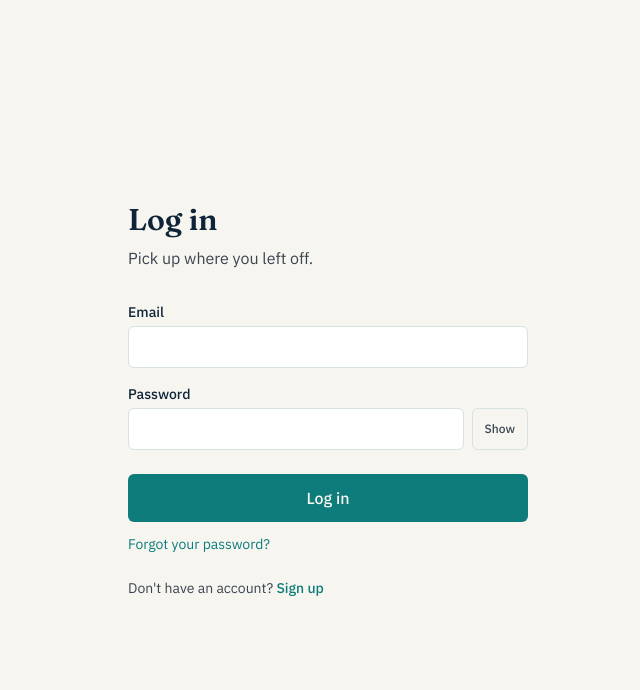
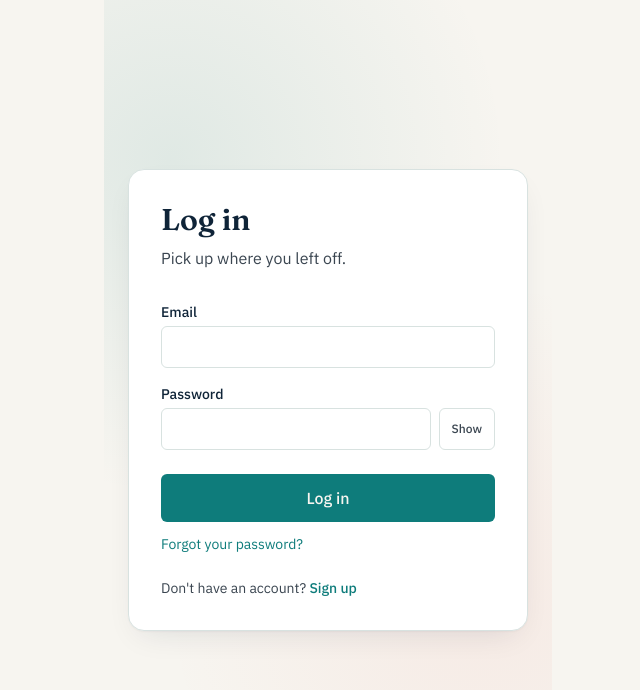
Before and after one commit to uchedavid50-oss/NMCN-platform, a Next.js app in the folder frontend/: page /login in a window 1280 px wide. Shown: the top 690 px of the page, without its empty margins (312-952 px from the left). Built offline with nearby package versions, Linux system fonts and the light colour scheme; no server answers.

Commit message:
Premium polish pass: landing, login, signup pages

```diff
--- a/frontend/app/globals.css
+++ b/frontend/app/globals.css
@@ -4,7 +4,6 @@
 
 :root {
   --chart-line: #0e7c7b;
-
   --color-ink-navy: #0f2438;
   --color-chart-cream: #f7f5f0;
   --color-vital-teal: #0e7c7b;
@@ -16,10 +15,6 @@
 
 .dark {
   --chart-line: #2fd9c7;
-
-  /* Headings/body text and background swap roles in dark mode — same tokens,
-     inverted meaning, so every page using them re-themes automatically
-     without touching each page's markup. */
   --color-ink-navy: #f2f5f7;
   --color-chart-cream: #0b1622;
   --color-vital-teal: #2fd9c7;
@@ -35,9 +30,6 @@ body {
   transition: background-color 0.2s ease, color 0.2s ease;
 }
 
-/* Signature element: a pulse-line trace used on the auth pages and, later,
-   on readiness/score screens. Calm and steady rather than jagged — the
-   platform's whole point is to make exam-day nerves feel measured. */
 .pulse-trace {
   stroke: var(--chart-line);
   stroke-width: 2;
@@ -53,9 +45,65 @@ body {
   }
 }
 
+/* Premium polish: subtle staggered entrance for hero/form content, and a
+   soft ambient glow behind key pages, rather than anything flashy — the
+   platform's whole design language is "calm confidence", not excitement. */
+@keyframes fade-in-up {
+  from {
+    opacity: 0;
+    transform: translateY(10px);
+  }
+  to {
+    opacity: 1;
+    transform: translateY(0);
+  }
+}
+
+.animate-fade-in-up {
+  animation: fade-in-up 0.7s cubic-bezier(0.16, 1, 0.3, 1) both;
+}
+
+.delay-1 {
+  animation-delay: 0.08s;
+}
+.delay-2 {
+  animation-delay: 0.16s;
+}
+.delay-3 {
+  animation-delay: 0.24s;
+}
+.delay-4 {
+  animation-delay: 0.32s;
+}
+
+.ambient-glow {
+  position: absolute;
+  inset: 0;
+  z-index: -1;
+  pointer-events: none;
+  background:
+    radial-gradient(circle at 15% 20%, color-mix(in srgb, var(--color-vital-teal) 10%, transparent), transparent 45%),
+    radial-gradient(circle at 85% 75%, color-mix(in srgb, var(--color-pulse-coral) 7%, transparent), transparent 45%);
+}
+
+.auth-card {
+  background-color: var(--color-card-bg);
+  border: 1px solid var(--color-mist);
+  border-radius: 1rem;
+  box-shadow: 0 1px 2px rgba(15, 36, 56, 0.04), 0 12px 32px -12px rgba(15, 36, 56, 0.12);
+  transition: box-shadow 0.3s ease, border-color 0.3s ease;
+}
+
+.auth-card:hover {
+  box-shadow: 0 1px 2px rgba(15, 36, 56, 0.05), 0 20px 40px -14px rgba(15, 36, 56, 0.16);
+}
+
 @media (prefers-reduced-motion: reduce) {
-  .pulse-trace {
+  .pulse-trace,
+  .animate-fade-in-up {
     animation: none;
     stroke-dashoffset: 0;
+    opacity: 1;
+    transform: none;
   }
 }
--- a/frontend/app/login/page.tsx
+++ b/frontend/app/login/page.tsx
@@ -44,7 +44,9 @@ export default function LoginPage() {
 
   if (requiresTwoFactor) {
     return (
-      <main className="mx-auto flex min-h-screen max-w-md flex-col justify-center px-6">
+      <main className="relative mx-auto flex min-h-screen max-w-md flex-col justify-center overflow-hidden px-6">
+        <div className="ambient-glow" />
+        <div className="auth-card animate-fade-in-up p-8">
           <h1 className="font-display text-3xl font-semibold text-ink-navy">Enter your code</h1>
           <p className="mt-2 text-graphite">
             Open your authenticator app and enter the 6-digit code for this account.
@@ -60,14 +62,14 @@ export default function LoginPage() {
                 maxLength={6}
                 value={totpCode}
                 onChange={(e) => setTotpCode(e.target.value)}
-              className="rounded-md border border-mist px-4 py-2 text-center font-mono text-lg tracking-widest focus:border-vital-teal focus:outline-none"
+                className="rounded-md border border-mist px-4 py-2 text-center font-mono text-lg tracking-widest transition-colors focus:border-vital-teal focus:outline-none"
               />
             </label>
             {error && <p className="text-sm text-pulse-coral">{error}</p>}
             <button
               type="submit"
               disabled={submitting || totpCode.length !== 6}
-            className="mt-2 rounded-md bg-vital-teal px-6 py-3 font-medium text-chart-cream transition hover:bg-ink-navy disabled:opacity-50"
+              className="mt-2 rounded-md bg-vital-teal px-6 py-3 font-medium text-chart-cream transition-all duration-200 hover:-translate-y-0.5 hover:bg-ink-navy hover:shadow-lg disabled:opacity-50 disabled:hover:translate-y-0 disabled:hover:shadow-none"
             >
               {submitting ? "Verifying…" : "Verify and log in"}
             </button>
@@ -78,17 +80,20 @@ export default function LoginPage() {
                 setTotpCode("");
                 setError(null);
               }}
-            className="text-sm text-graphite hover:underline"
+              className="text-sm text-graphite transition-colors hover:text-vital-teal hover:underline"
             >
               ← Back
             </button>
           </form>
+        </div>
       </main>
     );
   }
 
   return (
-    <main className="mx-auto flex min-h-screen max-w-md flex-col justify-center px-6">
+    <main className="relative mx-auto flex min-h-screen max-w-md flex-col justify-center overflow-hidden px-6">
+      <div className="ambient-glow" />
+      <div className="auth-card animate-fade-in-up p-8">
         <h1 className="font-display text-3xl font-semibold text-ink-navy">Log in</h1>
         <p className="mt-2 text-graphite">Pick up where you left off.</p>
         <form onSubmit={handleSubmit} className="mt-8 flex flex-col gap-4">
@@ -99,7 +104,7 @@ export default function LoginPage() {
               required
               value={email}
               onChange={(e) => setEmail(e.target.value)}
-            className="rounded-md border border-mist px-4 py-2 focus:border-vital-teal focus:outline-none"
+              className="rounded-md border border-mist px-4 py-2 transition-colors focus:border-vital-teal focus:outline-none"
             />
           </label>
           <label className="flex flex-col gap-1">
@@ -110,12 +115,12 @@ export default function LoginPage() {
                 required
                 value={password}
                 onChange={(e) => setPassword(e.target.value)}
-              className="flex-1 rounded-md border border-mist px-4 py-2 focus:border-vital-teal focus:outline-none"
+                className="flex-1 rounded-md border border-mist px-4 py-2 transition-colors focus:border-vital-teal focus:outline-none"
               />
               <button
                 type="button"
                 onClick={() => setShowPassword((s) => !s)}
-              className="rounded-md border border-mist px-3 text-xs font-medium text-graphite hover:border-vital-teal hover:text-vital-teal"
+                className="rounded-md border border-mist px-3 text-xs font-medium text-graphite transition-colors hover:border-vital-teal hover:text-vital-teal"
               >
                 {showPassword ? "Hide" : "Show"}
               </button>
@@ -125,7 +130,7 @@ export default function LoginPage() {
           <button
             type="submit"
             disabled={submitting}
-          className="mt-2 rounded-md bg-vital-teal px-6 py-3 font-medium text-chart-cream transition hover:bg-ink-navy disabled:opacity-50"
+            className="mt-2 rounded-md bg-vital-teal px-6 py-3 font-medium text-chart-cream transition-all duration-200 hover:-translate-y-0.5 hover:bg-ink-navy hover:shadow-lg disabled:opacity-50 disabled:hover:translate-y-0 disabled:hover:shadow-none"
           >
             {submitting ? "Logging in…" : "Log in"}
           </button>
@@ -141,6 +146,7 @@ export default function LoginPage() {
             Sign up
           </Link>
         </p>
+      </div>
     </main>
   );
 }
--- a/frontend/app/page.tsx
+++ b/frontend/app/page.tsx
@@ -1,37 +1,36 @@
 import Link from "next/link";
 import { PulseTrace } from "@/components/PulseTrace";
 import { ThemeToggle } from "@/components/ThemeToggle";
-
 export default function Home() {
   return (
-    <main className="relative mx-auto flex min-h-screen max-w-3xl flex-col justify-center px-6 py-16">
+    <main className="relative mx-auto flex min-h-screen max-w-3xl flex-col justify-center overflow-hidden px-6 py-16">
+      <div className="ambient-glow" />
       <div className="absolute right-6 top-6">
         <ThemeToggle />
       </div>
-
-      <p className="font-mono text-sm uppercase tracking-widest text-vital-teal">
+      <p className="animate-fade-in-up font-mono text-sm uppercase tracking-widest text-vital-teal">
         NMCN Professional Qualifying Examination
       </p>
-      <h1 className="mt-4 font-display text-5xl font-semibold leading-tight text-ink-navy">
+      <h1 className="animate-fade-in-up delay-1 mt-4 font-display text-5xl font-semibold leading-tight text-ink-navy">
         Know you&apos;re ready, before exam day does.
       </h1>
-      <p className="mt-6 max-w-xl text-lg text-graphite">
+      <p className="animate-fade-in-up delay-2 mt-6 max-w-xl text-lg text-graphite">
         Practice questions, timed mock exams, and a clear read on exactly which
         topics still need work — built for the NMCN licensing exam.
       </p>
-
-      <PulseTrace className="my-10 h-16 w-full max-w-md" />
-
-      <div className="flex gap-4">
+      <div className="animate-fade-in-up delay-3">
+        <PulseTrace className="my-10 h-16 w-full max-w-md" />
+      </div>
+      <div className="animate-fade-in-up delay-4 flex gap-4">
         <Link
           href="/signup"
-          className="rounded-md bg-vital-teal px-6 py-3 font-body font-medium text-chart-cream transition hover:bg-ink-navy focus-visible:outline focus-visible:outline-2 focus-visible:outline-offset-2 focus-visible:outline-vital-teal"
+          className="rounded-md bg-vital-teal px-6 py-3 font-body font-medium text-chart-cream transition-all duration-200 hover:-translate-y-0.5 hover:bg-ink-navy hover:shadow-lg focus-visible:outline focus-visible:outline-2 focus-visible:outline-offset-2 focus-visible:outline-vital-teal"
         >
           Create your account
         </Link>
         <Link
           href="/login"
-          className="rounded-md border border-mist px-6 py-3 font-body font-medium text-ink-navy transition hover:border-vital-teal focus-visible:outline focus-visible:outline-2 focus-visible:outline-offset-2 focus-visible:outline-vital-teal"
+          className="rounded-md border border-mist px-6 py-3 font-body font-medium text-ink-navy transition-all duration-200 hover:-translate-y-0.5 hover:border-vital-teal hover:shadow-md focus-visible:outline focus-visible:outline-2 focus-visible:outline-offset-2 focus-visible:outline-vital-teal"
         >
           Log in
         </Link>
```
Also changed, not shown: frontend/app/signup/page.tsx (+8 -5 lines). Lines whose indentation alone changed are shown as unchanged.
